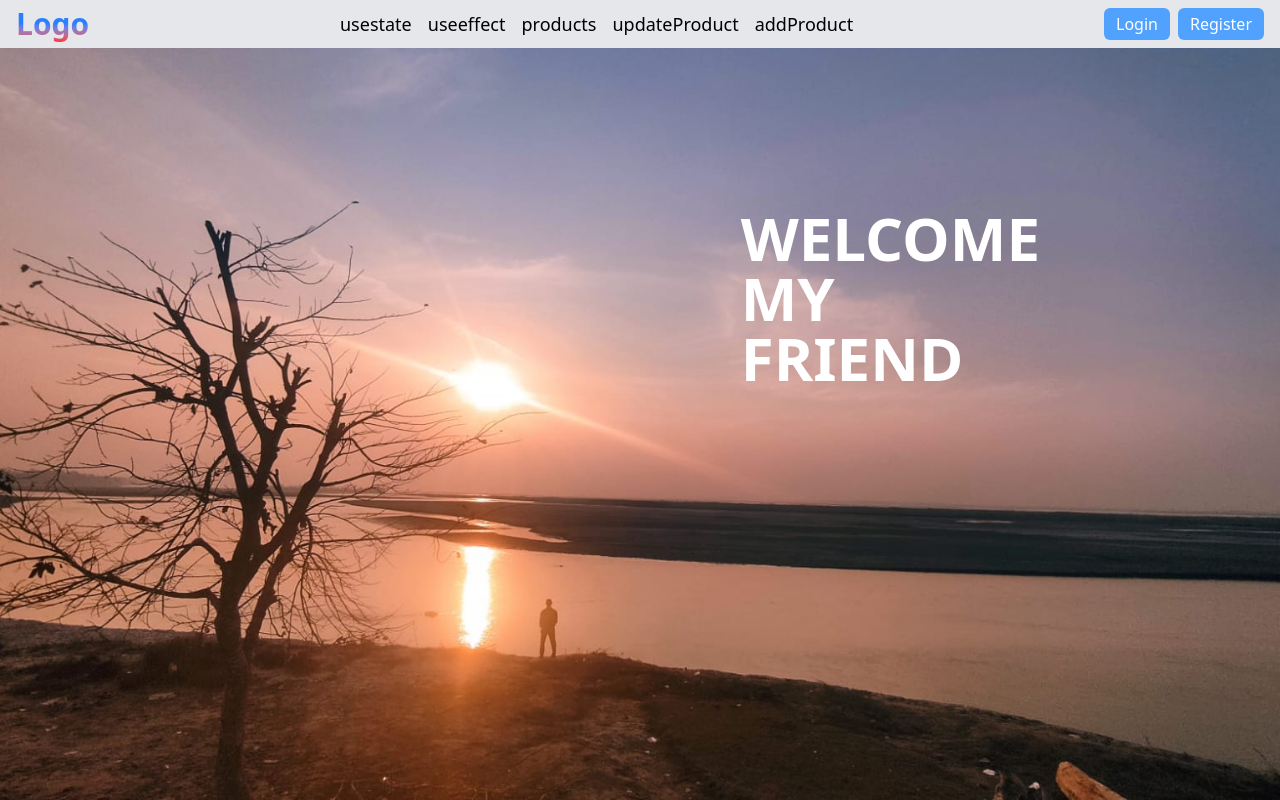
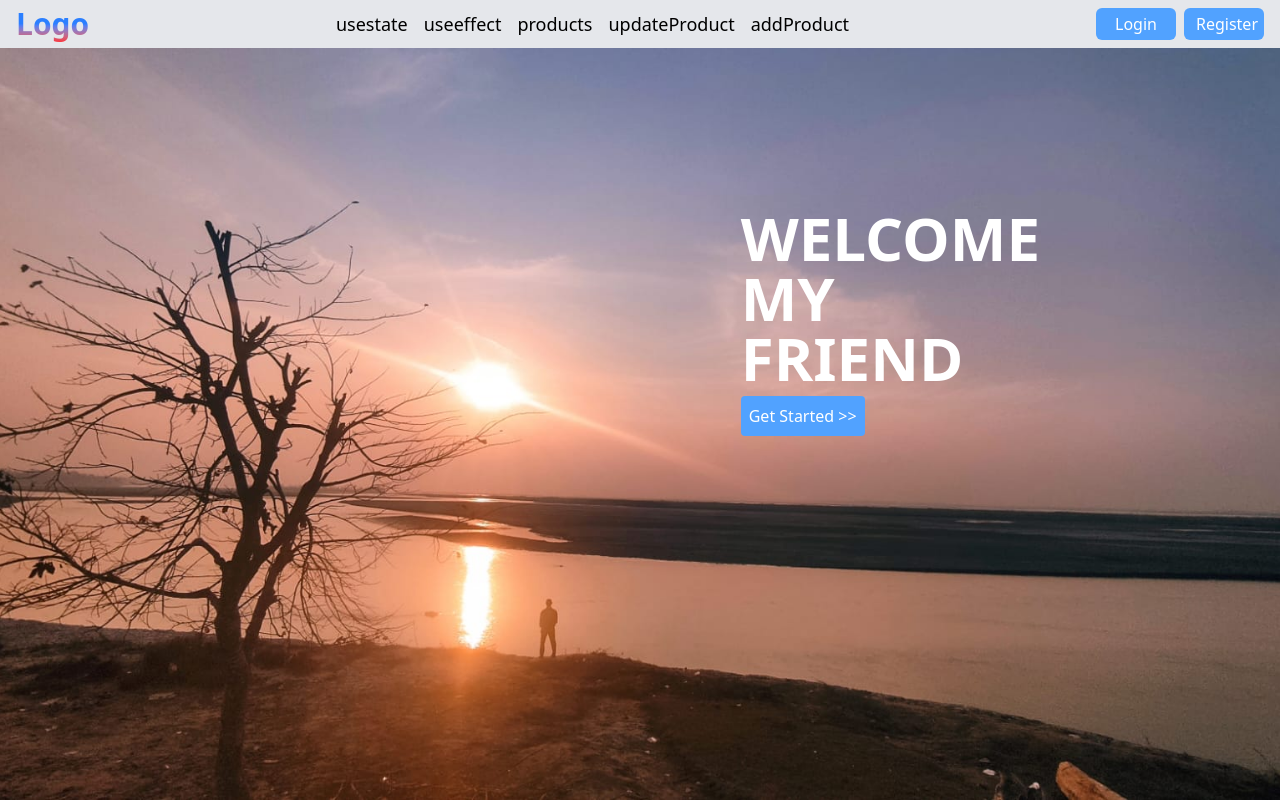
Before and after one commit to anjil-khamlung/Learning-react, a React (Vite) app: page / in a window 1280 px wide. Built offline with nearby package versions, Linux system fonts and the light colour scheme.

Commit message:
updated homepage

```diff
--- a/src/components/NavBar.jsx
+++ b/src/components/NavBar.jsx
@@ -43,13 +43,13 @@ const NavBar = () => {
         <div className="hidden md:flex gap-2">
           <NavLink
             to="/login"
-            className="bg-blue-400 text-white px-3 py-1 rounded-md"
+            className="bg-blue-400 text-white px-3 py-1 rounded-md w-20 text-center"
           >
             Login
           </NavLink>
           <NavLink
             to="/register"
-            className="bg-blue-400 text-white px-3 py-1 rounded-md"
+            className="bg-blue-400 text-white px-3 py-1 rounded-md w-20 text-center"
           >
             Register
           </NavLink>
--- a/src/pages/HomePage.jsx
+++ b/src/pages/HomePage.jsx
@@ -1,22 +1,34 @@
 import React from 'react'
 import koshi from '../assets/koshi.jpg'
+import { NavLink } from 'react-router-dom';
 
 const HomePage = () => {
     return (
-        <div className=' w-full bg-cover bg-center'
-            style={{
-                height: `calc(100vh - 3rem)`,
-                backgroundImage: `url(${koshi})`
-            }}>
-            <div className='flex justify-end pt-40 pr-60'>
-                <h1 className='text-6xl font-bold text-white '>
-                    WELCOME <br />
-                    MY <br />FRIEND
-                </h1>
-           </div>
+      <div
+        className=" w-full bg-cover bg-center "
+        style={{
+          height: `calc(100vh - 3rem)`,
+          backgroundImage: `url(${koshi})`,
+        }}
+      >
+        <div className="flex  justify-end pt-40 pr-60">
+          <div >
+            <h1 className="text-6xl font-bold text-white ">
+              WELCOME <br />
+              MY <br />
+              FRIEND
+                    </h1>
+
+                    <NavLink to="/login" >
+    <button className="bg-blue-400 text-white rounded p-2 text center mt-2 cursor-pointer">
+              Get Started >>
+            </button>
+                    </NavLink>
+
+          </div>
         </div>
-
-    )
+      </div>
+    );
 }
 
 export default HomePage
```
Also changed, not shown: 1 other file (tests, documents, lock files or other folders).
